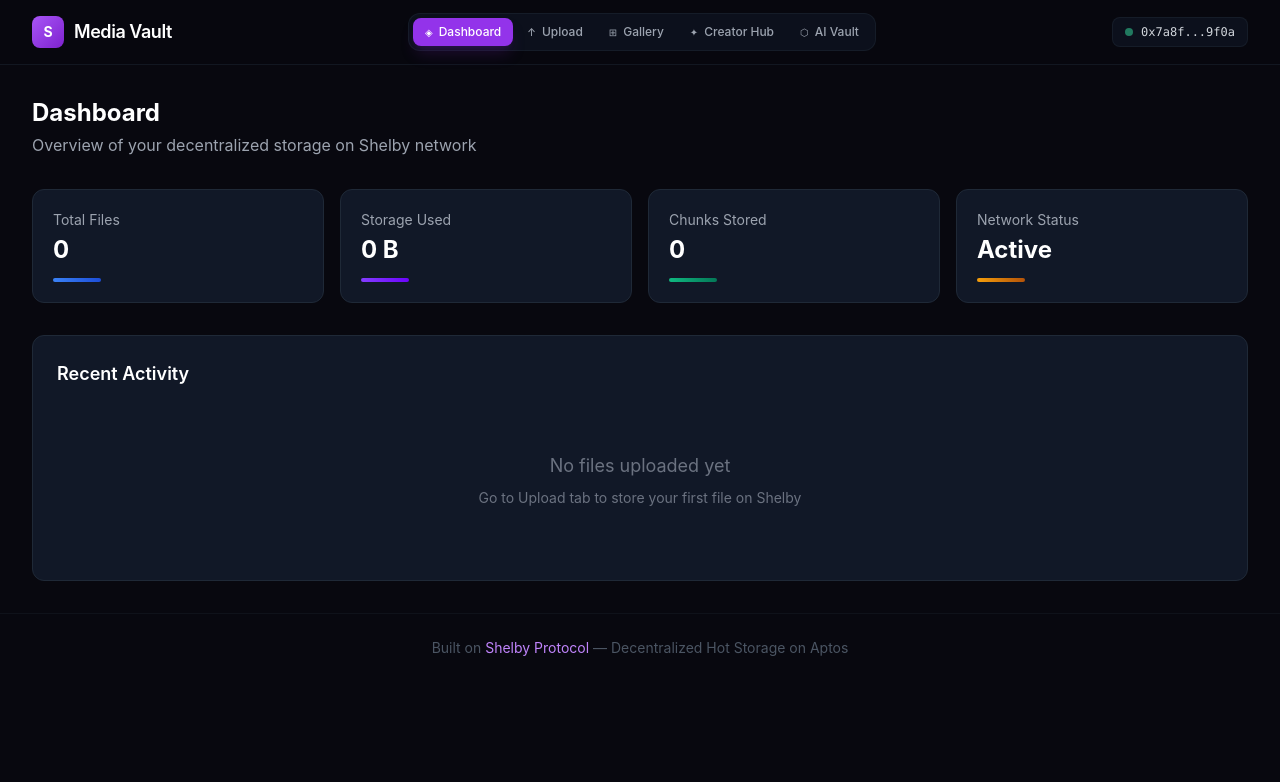
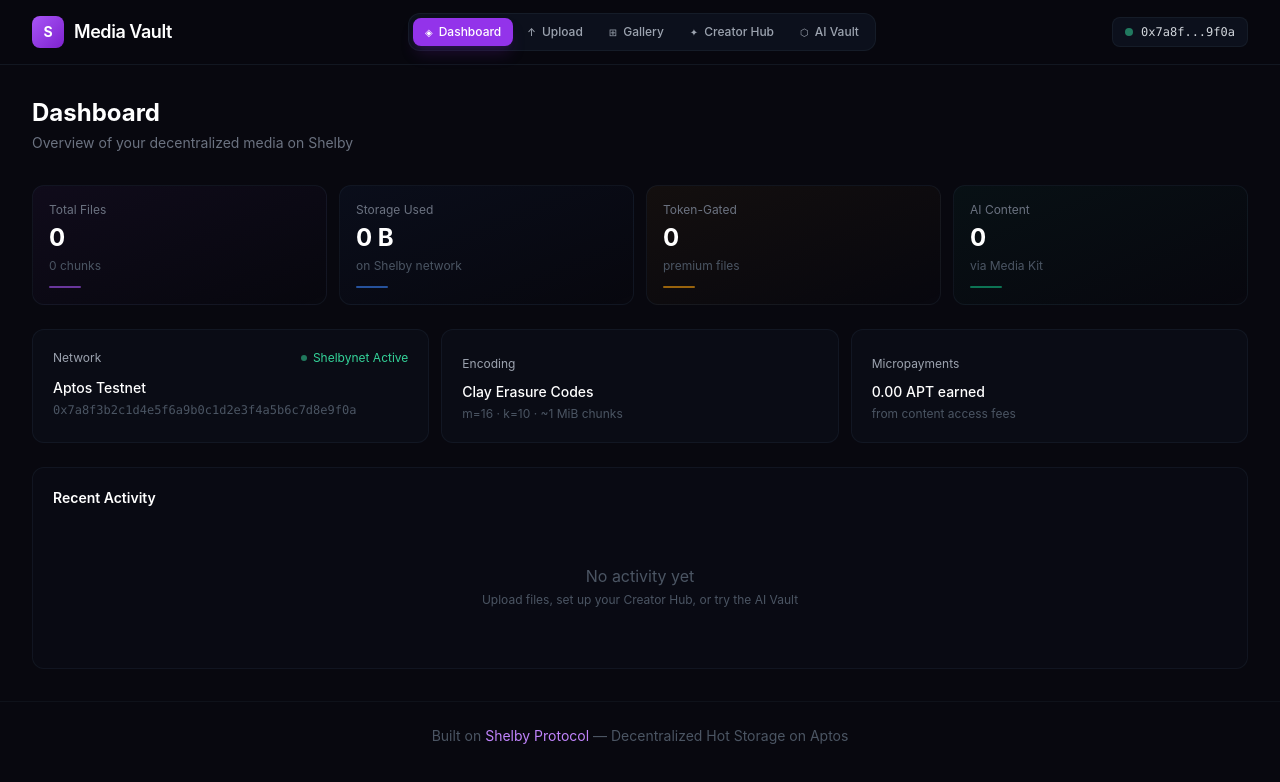
Before and after one commit to cepuyut/shelby-media-vault, a React (Vite) app: page / in a window 1280 px wide. Both pictures are taken after a click on the button "Connect Wallet". Shown: the top 782 px of the page. Built offline with nearby package versions, Linux system fonts and the light colour scheme; the HTML template or start-up script is replaced by a standard one.

Commit message:
Update Dashboard.jsx

```diff
--- a/src/components/Dashboard.jsx
+++ b/src/components/Dashboard.jsx
@@ -1,8 +1,10 @@
 import React from 'react';
 
-function Dashboard({ files }) {
+function Dashboard({ files, walletAddress }) {
   const totalSize = files.reduce((acc, f) => acc + f.size, 0);
   const totalChunks = files.reduce((acc, f) => acc + f.chunks, 0);
+  const gatedFiles = files.filter((f) => f.isGated).length;
+  const aiFiles = files.filter((f) => f.isAI).length;
 
   const formatBytes = (bytes) => {
     if (bytes === 0) return '0 B';
@@ -13,70 +15,93 @@
   };
 
   const stats = [
-    { label: 'Total Files', value: files.length, color: 'from-blue-500 to-blue-700' },
-    { label: 'Storage Used', value: formatBytes(totalSize), color: 'from-shelby-500 to-shelby-700' },
-    { label: 'Chunks Stored', value: totalChunks, color: 'from-emerald-500 to-emerald-700' },
-    { label: 'Network Status', value: 'Active', color: 'from-amber-500 to-amber-700' },
+    { label: 'Total Files', value: files.length, sub: `${totalChunks} chunks`, accent: 'purple' },
+    { label: 'Storage Used', value: formatBytes(totalSize), sub: 'on Shelby network', accent: 'blue' },
+    { label: 'Token-Gated', value: gatedFiles, sub: 'premium files', accent: 'amber' },
+    { label: 'AI Content', value: aiFiles, sub: 'via Media Kit', accent: 'emerald' },
   ];
+
+  const accentColors = {
+    purple: { bar: 'bg-purple-500', bg: 'from-purple-500/5' },
+    blue: { bar: 'bg-blue-500', bg: 'from-blue-500/5' },
+    amber: { bar: 'bg-amber-500', bg: 'from-amber-500/5' },
+    emerald: { bar: 'bg-emerald-500', bg: 'from-emerald-500/5' },
+  };
 
   return (
     <div>
       <div className="mb-8">
         <h2 className="text-2xl font-bold text-white">Dashboard</h2>
-        <p className="text-gray-400 mt-1">
-          Overview of your decentralized storage on Shelby network
-        </p>
+        <p className="text-gray-500 mt-1 text-sm">Overview of your decentralized media on Shelby</p>
       </div>
 
-      {/* Stats Grid */}
-      <div className="grid grid-cols-1 sm:grid-cols-2 lg:grid-cols-4 gap-4 mb-8">
-        {stats.map((stat) => (
-          <div
-            key={stat.label}
-            className="bg-gray-900 border border-gray-800 rounded-xl p-5"
-          >
-            <p className="text-gray-400 text-sm">{stat.label}</p>
-            <p className="text-2xl font-bold text-white mt-1">{stat.value}</p>
-            <div className={`h-1 w-12 rounded-full bg-gradient-to-r ${stat.color} mt-3`}></div>
-          </div>
-        ))}
+      <div className="grid grid-cols-2 lg:grid-cols-4 gap-3 mb-6">
+        {stats.map((stat) => {
+          const colors = accentColors[stat.accent];
+          return (
+            <div key={stat.label} className={`bg-gradient-to-br ${colors.bg} to-transparent border border-gray-800/40 rounded-xl p-4`}>
+              <p className="text-gray-500 text-xs">{stat.label}</p>
+              <p className="text-2xl font-bold text-white mt-1">{stat.value}</p>
+              <p className="text-gray-600 text-xs mt-1">{stat.sub}</p>
+              <div className={`h-0.5 w-8 rounded-full ${colors.bar} mt-3 opacity-60`}></div>
+            </div>
+          );
+        })}
       </div>
 
-      {/* Recent Activity */}
-      <div className="bg-gray-900 border border-gray-800 rounded-xl p-6">
-        <h3 className="text-lg font-semibold text-white mb-4">
-          Recent Activity
-        </h3>
+      <div className="grid grid-cols-1 lg:grid-cols-3 gap-3 mb-6">
+        <div className="bg-gray-900/30 border border-gray-800/40 rounded-xl p-5">
+          <div className="flex items-center justify-between mb-3">
+            <span className="text-gray-400 text-xs">Network</span>
+            <span className="flex items-center gap-1.5 text-xs text-emerald-400">
+              <span className="w-1.5 h-1.5 rounded-full bg-emerald-400 animate-pulse"></span>
+              Shelbynet Active
+            </span>
+          </div>
+          <p className="text-white text-sm font-medium">Aptos Testnet</p>
+          <p className="text-gray-600 text-xs mt-1 font-mono truncate">{walletAddress}</p>
+        </div>
+
+        <div className="bg-gray-900/30 border border-gray-800/40 rounded-xl p-5">
+          <span className="text-gray-400 text-xs">Encoding</span>
+          <p className="text-white text-sm font-medium mt-2">Clay Erasure Codes</p>
+          <p className="text-gray-600 text-xs mt-1">m=16 · k=10 · ~1 MiB chunks</p>
+        </div>
+
+        <div className="bg-gray-900/30 border border-gray-800/40 rounded-xl p-5">
+          <span className="text-gray-400 text-xs">Micropayments</span>
+          <p className="text-white text-sm font-medium mt-2">0.00 APT earned</p>
+          <p className="text-gray-600 text-xs mt-1">from content access fees</p>
+        </div>
+      </div>
+
+      <div className="bg-gray-900/20 border border-gray-800/40 rounded-xl p-5">
+        <h3 className="text-sm font-semibold text-white mb-4">Recent Activity</h3>
         {files.length === 0 ? (
-          <div className="text-center py-12 text-gray-500">
-            <p className="text-lg mb-2">No files uploaded yet</p>
-            <p className="text-sm">
-              Go to Upload tab to store your first file on Shelby
-            </p>
+          <div className="text-center py-10 text-gray-600">
+            <p className="text-base mb-1">No activity yet</p>
+            <p className="text-xs">Upload files, set up your Creator Hub, or try the AI Vault</p>
           </div>
         ) : (
-          <div className="space-y-3">
-            {files.slice(0, 5).map((file) => (
-              <div
-                key={file.id}
-                className="flex items-center justify-between py-3 border-b border-gray-800 last:border-0"
-              >
+          <div className="space-y-2">
+            {files.slice(0, 6).map((file) => (
+              <div key={file.id} className="flex items-center justify-between py-2.5 px-3 rounded-lg hover:bg-gray-800/20 transition-colors">
                 <div className="flex items-center gap-3">
-                  <div className="w-10 h-10 rounded-lg bg-shelby-900/50 flex items-center justify-center">
-                    <span className="text-shelby-400 text-xs font-mono">
-                      {file.type.split('/')[1]?.toUpperCase().slice(0, 3) || 'FILE'}
+                  <div className="w-9 h-9 rounded-lg bg-purple-900/20 border border-purple-800/20 flex items-center justify-center">
+                    <span className="text-purple-400 text-[10px] font-mono font-bold">
+                      {file.type.split('/')[1]?.toUpperCase().slice(0, 3) || 'BIN'}
                     </span>
                   </div>
                   <div>
-                    <p className="text-white text-sm font-medium">{file.name}</p>
-                    <p className="text-gray-500 text-xs">
-                      {formatBytes(file.size)} — {file.chunks} chunk(s)
-                    </p>
+                    <p className="text-white text-sm font-medium truncate max-w-[200px]">{file.name}</p>
+                    <p className="text-gray-600 text-xs">{formatBytes(file.size)}</p>
                   </div>
                 </div>
-                <span className="text-xs text-green-400 bg-green-400/10 px-2 py-1 rounded-full">
-                  {file.status}
-                </span>
+                <div className="flex items-center gap-2">
+                  {file.isGated && <span className="text-[10px] text-amber-400 bg-amber-400/10 px-1.5 py-0.5 rounded">GATED</span>}
+                  {file.isAI && <span className="text-[10px] text-blue-400 bg-blue-400/10 px-1.5 py-0.5 rounded">AI</span>}
+                  <span className="text-[10px] text-emerald-400 bg-emerald-400/10 px-1.5 py-0.5 rounded">{file.status}</span>
+                </div>
               </div>
             ))}
           </div>
```
